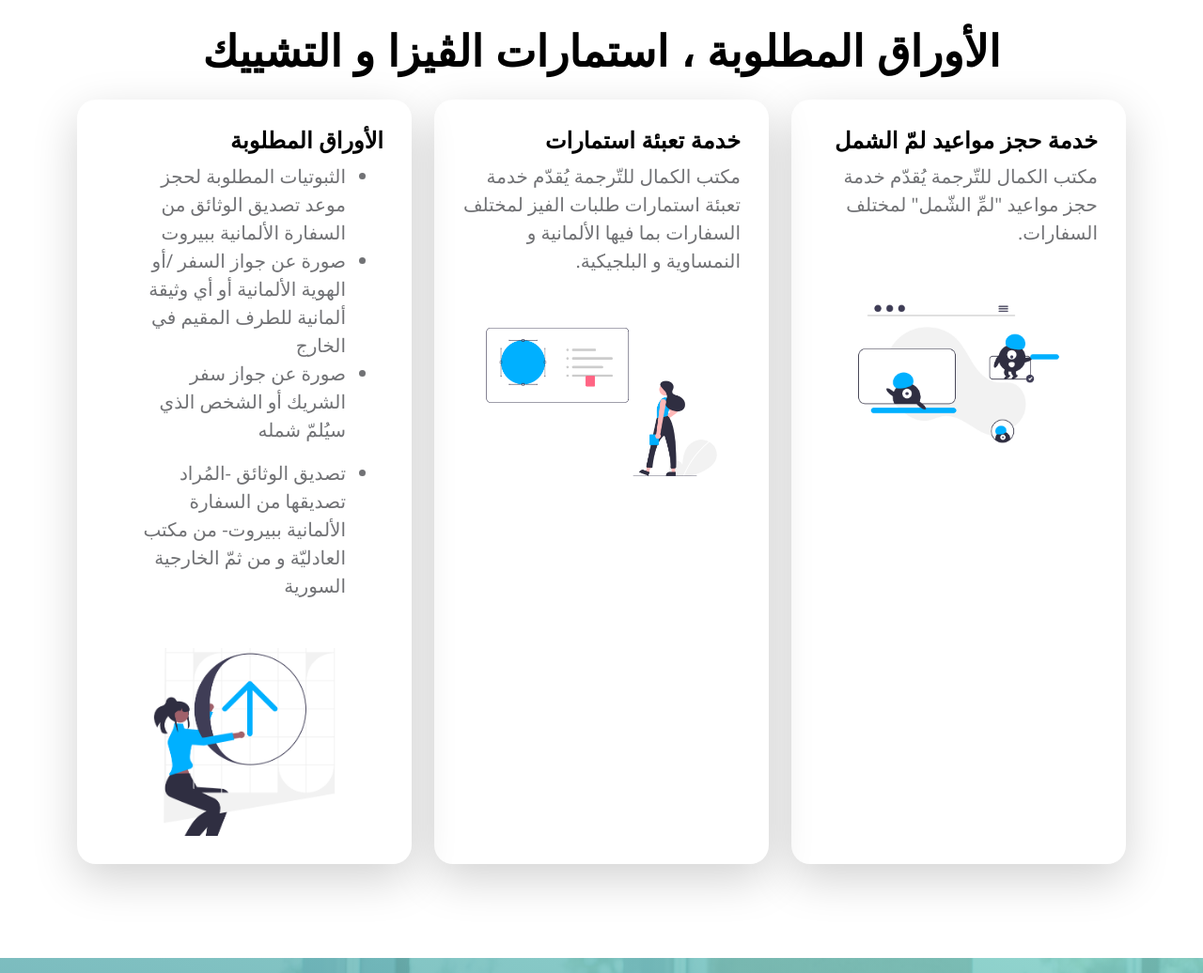
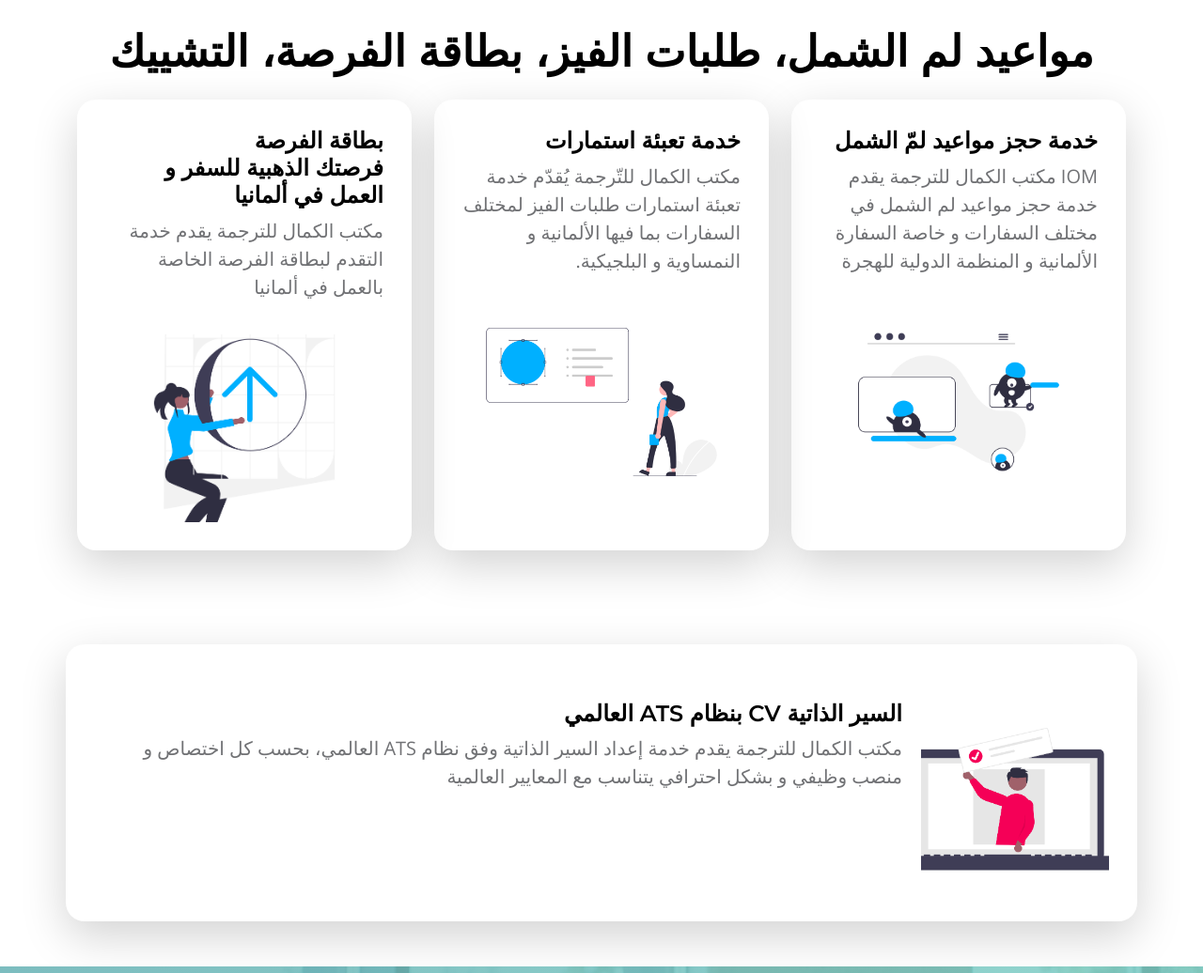
Before and after one commit to jananajar20/al-kamal, a plain HTML site: page index.html in a window 1280 px wide. Shown: the part 1060-2096 px from the top of the page at 94% size. Drawn offline with nearby package versions, Linux system fonts and the light colour scheme.

Commit message:
Update index.html

```diff
--- a/index.html
+++ b/index.html
@@ -151,8 +151,8 @@ https://templatemo.com/tm-590-topic-listing
                                     <div class="custom-block-overlay-text d-flex">
                                         <div>
                                             <h3 class="text-white mb-2 text-end">خدمات لمّ الشمل إلى ألمانيا</h3>
-                                            <p class="text-white text-end">ترجمة مُحلّفة من و إلى اللّغة الألمانيّة</p>
-                                            <p class="text-white text-end">مكتب الكمال للتّرجمة يُقدّم خدمة حجز مواعيد "لمِّ الشّمل" في السّفارة الألمانيّة في بيروت-لُبنان و في عمّان-الأردن وبقيّة البُلدان، بما في ذلك  المُنظّمة الدوليّة للهجرة  IOM  لأصحاب الحماية الفرعية</p>
+                                            <!--<p class="text-white text-end">ترجمة مُحلّفة من و إلى اللّغة الألمانيّة</p>-->
+                                            <p class="text-white text-end">مكتب الكمال للتّرجمة يُقدّم كافة خدمات لم الشمل إلى ألمانيا بدءاً من  حجز مواعيد "لمِّ الشّمل" في السّفارة الألمانيّة في بيروت-لُبنان و في عمّان-الأردن وبقيّة البُلدان، بما في ذلك المُنظّمة الدوليّة للهجرة IOM لأصحاب الحماية الفرعية و لحاملي الجنسية، و انتهاءً بالترجمة المحلفة إلى اللغة الألمانية و تعبئة طلبات الفيز( التأشيرات الوطنية, Viedx)و  إعداد ملفات ال Pdf الاحترافية  و الشحن الجويّ للثبوتيات و كل ما يتطلبه لم الشمل من خدمات</p>
 
                                             <!-- <a href="topics-detail.html" class="btn custom-btn mt-2 mt-lg-3">Learn More</a> -->
                                         </div>
@@ -187,7 +187,7 @@ https://templatemo.com/tm-590-topic-listing
                 <div class="container">
 
                         <div class="col-12 text-center">
-                            <h2 class="mb-4">الأوراق المطلوبة ، استمارات الڤيزا و التشييك</h1>
+                            <h2 class="mb-4">مواعيد لم الشمل، طلبات الفيز، بطاقة الفرصة،  التشييك</h1>
                         </div>
 
                     </div>
@@ -233,7 +233,7 @@ https://templatemo.com/tm-590-topic-listing
                                                         <div>
                                                             <h5 class="mb-2  text-end">خدمة حجز مواعيد لمّ الشمل</h5>
 
-                                                            <p class="mb-0  text-end">مكتب الكمال للتّرجمة يُقدّم خدمة حجز مواعيد "لمِّ الشّمل" لمختلف السفارات.</p>
+                                                            <p class="mb-0  text-end"> IOM مكتب الكمال للترجمة يقدم خدمة حجز مواعيد لم الشمل في مختلف السفارات و خاصة السفارة الألمانية و المنظمة الدولية للهجرة</p>
                                                         </div>
 
                                                         <!-- <span class="badge bg-design rounded-pill ms-auto">14</span> -->
@@ -267,14 +267,16 @@ https://templatemo.com/tm-590-topic-listing
                                                 <a href="#">
                                                     <div class="d-flex">
                                                         <div>
-                                                            <h5 class="mb-2 text-end">الأوراق المطلوبة</h5>
-                                                            <ul>
+                                                            <h5 class="mb-2 text-end">بطاقة الفرصة<br>فرصتك الذهبية للسفر و العمل في ألمانيا</h5>
+                                                            <!-- <ul>
                                                                 <li><p class="mb-0 text-end">الثبوتيات المطلوبة لحجز موعد تصديق الوثائق من السفارة الألمانية ببيروت </p></li>
                                                                 <li><p class="mb-0 text-end"> صورة عن جواز السفر /أو الهوية الألمانية أو أي وثيقة ألمانية للطرف المقيم في الخارج
                                                                 </p></li>
                                                                 <li><p>صورة عن جواز سفر الشريك أو الشخص الذي سيُلمّ شمله</p></li>
                                                                 <li><p class="mb-0 text-end">تصديق الوثائق -المُراد تصديقها من السفارة الألمانية ببيروت- من مكتب العادليّة و من ثمّ الخارجية السورية  </p></li>
-                                                            </ul>
+                                                                <li></li>
+                                                            </ul> -->
+                                                            <p class="mb-0 text-end">مكتب الكمال للترجمة يقدم خدمة التقدم لبطاقة الفرصة الخاصة بالعمل في ألمانيا</p>
                                                         </div>
 
                                                         <!-- <span class="badge bg-design rounded-pill ms-auto">100</span> -->
@@ -510,7 +512,29 @@ https://templatemo.com/tm-590-topic-listing
                     </div>
                 </div>
             </section>
+            <section class="section-padding pb-0 pt-0">
+                <div class="container">
+                    <div class="row">
+                <div class="custom-block custom-block-topics-listing bg-white shadow-lg mb-5">
+                    <div class="d-flex">
+                        <img src="images/topics/undraw_online_ad_re_ol62.png" class="custom-block-image img-fluid" alt="">
 
+                        <div class="custom-block-topics-listing-info d-flex">
+                            <div>
+                                <h5 class="mb-2">السير الذاتية CV بنظام ATS العالمي</h5>
+
+                                <p class="mb-0">مكتب الكمال للترجمة يقدم خدمة إعداد السير الذاتية وفق نظام ATS العالمي، بحسب كل اختصاص و منصب وظيفي و بشكل احترافي يتناسب مع المعايير العالمية</p>
+
+
+                            </div>
+
+
+                        </div>
+                    </div>
+                </div>
+                </div>
+                </div>
+            </section>
 
             <section class="timeline-section section-padding" id="section_3">
                 <div class="section-overlay"></div>
```
